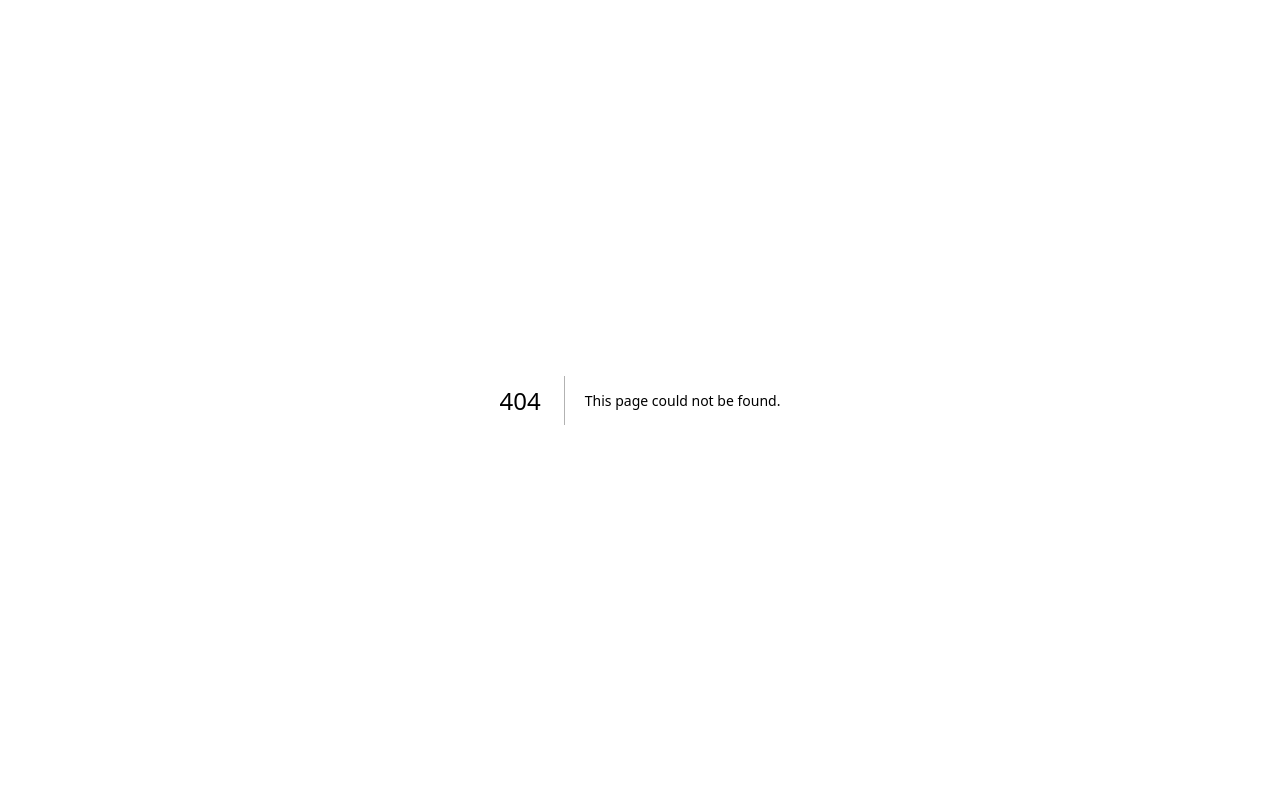
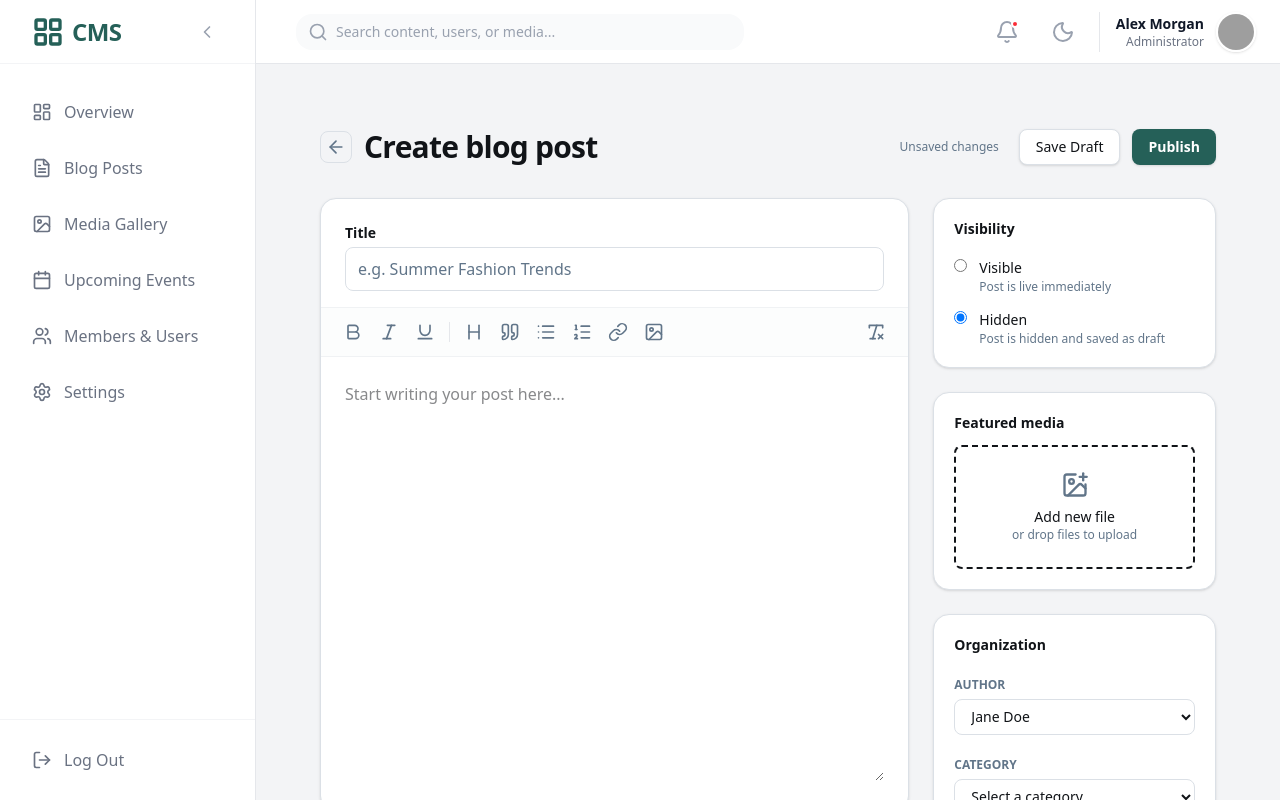
Before and after one commit to dominicnaatey/custom_cm_dashboard, a Next.js app: page /blog/create in a window 1280 px wide. Before the commit this address had no page. Built offline with nearby package versions, Linux system fonts and the light colour scheme; grey boxes are pictures that could not be loaded.

Commit message:
add create blog post page and component

```diff
--- /dev/null
+++ b/app/blog/create/page.tsx
@@ -0,0 +1,10 @@
+import MainLayout from '@/components/MainLayout';
+import { CreateBlogPost } from '@/components/CreateBlogPost';
+
+export default function CreateBlogPostPage() {
+  return (
+    <MainLayout>
+      <CreateBlogPost />
+    </MainLayout>
+  );
+}
--- a/components/BlogPostsTable.tsx
+++ b/components/BlogPostsTable.tsx
@@ -1,6 +1,7 @@
 'use client';
 
 import React from 'react';
+import Link from 'next/link';
 import { Plus, Filter, ArrowUpDown, Edit, Trash } from 'lucide-react';
 
 export default function BlogPostsTable() {
@@ -17,10 +18,12 @@ export default function BlogPostsTable() {
           </p>
         </div>
 
-        <button className="bg-primary hover:bg-primary-hover text-white px-5 py-2.5 rounded-lg shadow-lg shadow-primary/30 flex items-center gap-2 transition-all active:scale-95">
-          <Plus className="w-4 h-4" />
-          <span className="text-sm font-medium">Create Post</span>
-        </button>
+        <Link href="/blog/create">
+          <button className="bg-primary hover:bg-primary-hover text-white px-5 py-2.5 rounded-lg shadow-lg shadow-primary/30 flex items-center gap-2 transition-all active:scale-95">
+            <Plus className="w-4 h-4" />
+            <span className="text-sm font-medium">Create Post</span>
+          </button>
+        </Link>
       </div>
 
       {/* Card */}
--- /dev/null
+++ b/components/CreateBlogPost.tsx
@@ -0,0 +1,203 @@
+'use client';
+
+import React from 'react';
+import Link from 'next/link';
+import {
+  ArrowLeft,
+  Bold,
+  Italic,
+  Underline,
+  Heading,
+  Quote,
+  List,
+  ListOrdered,
+  Link as LinkIcon,
+  Image as ImageIcon,
+  RemoveFormatting,
+  ImagePlus
+} from 'lucide-react';
+
+export function CreateBlogPost() {
+  return (
+    <div className="flex-grow w-full max-w-[1200px] mx-auto p-4 md:p-6 lg:p-8 bg-background-light dark:bg-background-dark text-[#111418] dark:text-white font-sans min-h-screen">
+      {/* Page Action Header */}
+      <div className="flex flex-col sm:flex-row sm:items-center justify-between gap-4 mb-8">
+        <div className="flex items-center gap-3">
+          <Link href="/blog">
+            <button className="flex items-center justify-center size-8 rounded-lg border border-[#dbe0e6] dark:border-gray-700 hover:bg-gray-50 dark:hover:bg-gray-800 text-[#617589] transition-colors">
+              <ArrowLeft className="w-5 h-5" />
+            </button>
+          </Link>
+          <h1 className="text-[#111418] dark:text-white text-2xl md:text-3xl font-black leading-tight tracking-tight">
+            Create blog post
+          </h1>
+        </div>
+
+        <div className="flex items-center gap-3">
+          <span className="text-xs font-medium text-[#617589] mr-2 hidden sm:block">
+            Unsaved changes
+          </span>
+          <button className="flex items-center justify-center rounded-lg h-9 px-4 bg-white dark:bg-gray-800 border border-[#dbe0e6] dark:border-gray-700 text-sm font-medium hover:bg-gray-50 dark:hover:bg-gray-700 transition-colors shadow-sm">
+            Save Draft
+          </button>
+          <button className="flex items-center justify-center rounded-lg h-9 px-4 bg-primary hover:bg-primary/90 text-white text-sm font-bold shadow-sm transition-colors">
+            Publish
+          </button>
+        </div>
+      </div>
+
+      <div className="grid grid-cols-1 lg:grid-cols-3 gap-6">
+        {/* Left Column */}
+        <div className="lg:col-span-2 flex flex-col gap-6">
+          {/* Editor */}
+          <div className="bg-white dark:bg-[#1e293b] rounded-xl shadow border border-[#dbe0e6] dark:border-gray-700 overflow-hidden">
+            <div className="p-6 pb-2">
+              <label className="block mb-2">
+                <p className="text-sm font-semibold pb-1">Title</p>
+                <input
+                  className="w-full rounded-lg border border-[#dbe0e6] dark:border-gray-600 bg-white dark:bg-gray-800 h-11 px-3 text-base placeholder:text-[#617589] focus:outline-0 focus:ring-2 focus:ring-primary/20"
+                  placeholder="e.g. Summer Fashion Trends"
+                />
+              </label>
+            </div>
+
+            {/* Toolbar */}
+            <div className="px-4 py-2 border-y border-[#f0f2f4] dark:border-gray-700 flex items-center gap-1 bg-[#fcfdfd] dark:bg-[#1e293b]">
+              <button className="p-1.5 rounded hover:bg-gray-100 dark:hover:bg-gray-700 text-[#617589] transition-colors">
+                <Bold className="w-5 h-5" />
+              </button>
+              <button className="p-1.5 rounded hover:bg-gray-100 dark:hover:bg-gray-700 text-[#617589] transition-colors">
+                <Italic className="w-5 h-5" />
+              </button>
+              <button className="p-1.5 rounded hover:bg-gray-100 dark:hover:bg-gray-700 text-[#617589] transition-colors">
+                <Underline className="w-5 h-5" />
+              </button>
+
+              <div className="w-px h-5 bg-gray-200 dark:bg-gray-700 mx-1" />
+
+              <button className="p-1.5 rounded hover:bg-gray-100 dark:hover:bg-gray-700 text-[#617589] transition-colors">
+                <Heading className="w-5 h-5" />
+              </button>
+              <button className="p-1.5 rounded hover:bg-gray-100 dark:hover:bg-gray-700 text-[#617589] transition-colors">
+                <Quote className="w-5 h-5" />
+              </button>
+              <button className="p-1.5 rounded hover:bg-gray-100 dark:hover:bg-gray-700 text-[#617589] transition-colors">
+                <List className="w-5 h-5" />
+              </button>
+              <button className="p-1.5 rounded hover:bg-gray-100 dark:hover:bg-gray-700 text-[#617589] transition-colors">
+                <ListOrdered className="w-5 h-5" />
+              </button>
+              <button className="p-1.5 rounded hover:bg-gray-100 dark:hover:bg-gray-700 text-[#617589] transition-colors">
+                <LinkIcon className="w-5 h-5" />
+              </button>
+              <button className="p-1.5 rounded hover:bg-gray-100 dark:hover:bg-gray-700 text-[#617589] transition-colors">
+                <ImageIcon className="w-5 h-5" />
+              </button>
+
+              <button className="ml-auto p-1.5 rounded hover:bg-gray-100 dark:hover:bg-gray-700 text-[#617589]">
+                <RemoveFormatting className="w-5 h-5" />
+              </button>
+            </div>
+
+            {/* Editor Area */}
+            <div className="p-6 min-h-[400px]">
+              <textarea
+                className="w-full min-h-[400px] border-none focus:ring-0 p-0 bg-transparent resize-y text-base leading-relaxed"
+                placeholder="Start writing your post here..."
+              />
+            </div>
+          </div>
+
+          {/* Excerpt */}
+          <div className="bg-white dark:bg-[#1e293b] rounded-xl shadow border border-[#dbe0e6] dark:border-gray-700 p-6">
+            <div className="flex items-center justify-between mb-4">
+              <h3 className="text-base font-bold">Excerpt</h3>
+              <button className="text-primary text-sm font-medium hover:underline">
+                Edit SEO listing
+              </button>
+            </div>
+            <p className="text-[#617589] text-sm mb-3">
+              Add a summary of the post to appear on your home page or blog.
+            </p>
+            <textarea
+              className="w-full rounded-lg border border-[#dbe0e6] dark:border-gray-600 bg-white dark:bg-gray-800 p-3 text-sm min-h-[100px] resize-none focus:ring-2 focus:ring-primary/20"
+              placeholder="Write a brief summary..."
+            />
+          </div>
+        </div>
+
+        {/* Right Column */}
+        <div className="lg:col-span-1 flex flex-col gap-6">
+          {/* Visibility */}
+          <div className="bg-white dark:bg-[#1e293b] rounded-xl shadow border border-[#dbe0e6] dark:border-gray-700 p-5">
+            <h3 className="text-sm font-bold mb-4">Visibility</h3>
+
+            <label className="flex items-start gap-3 cursor-pointer">
+              <input type="radio" name="visibility" className="mt-1 text-primary" />
+              <div>
+                <span className="text-sm font-medium">Visible</span>
+                <p className="text-xs text-[#617589]">
+                  Post is live immediately
+                </p>
+              </div>
+            </label>
+
+            <label className="flex items-start gap-3 cursor-pointer mt-3">
+              <input
+                type="radio"
+                name="visibility"
+                defaultChecked
+                className="mt-1 text-primary"
+              />
+              <div>
+                <span className="text-sm font-medium">Hidden</span>
+                <p className="text-xs text-[#617589]">
+                  Post is hidden and saved as draft
+                </p>
+              </div>
+            </label>
+          </div>
+
+          {/* Featured Media */}
+          <div className="bg-white dark:bg-[#1e293b] rounded-xl shadow border border-[#dbe0e6] dark:border-gray-700 p-5">
+            <h3 className="text-sm font-bold mb-3">Featured media</h3>
+            <div className="border-2 border-dashed rounded-lg p-6 text-center hover:bg-gray-50 dark:hover:bg-gray-800 cursor-pointer">
+              <ImagePlus className="w-7 h-7 mx-auto text-[#617589]" />
+              <p className="text-sm font-medium mt-2">Add new file</p>
+              <p className="text-xs text-[#617589]">
+                or drop files to upload
+              </p>
+            </div>
+          </div>
+
+          {/* Organization */}
+          <div className="bg-white dark:bg-[#1e293b] rounded-xl shadow border border-[#dbe0e6] dark:border-gray-700 p-5">
+            <h3 className="text-sm font-bold mb-4">Organization</h3>
+
+            <label className="block mb-4">
+              <span className="text-xs font-semibold text-[#617589] uppercase">
+                Author
+              </span>
+              <select className="w-full mt-1 rounded-lg h-9 px-3 bg-white dark:bg-gray-800 border border-[#dbe0e6] dark:border-gray-600 text-sm">
+                <option>Jane Doe</option>
+                <option>John Smith</option>
+              </select>
+            </label>
+
+            <label className="block">
+              <span className="text-xs font-semibold text-[#617589] uppercase">
+                Category
+              </span>
+              <select className="w-full mt-1 rounded-lg h-9 px-3 bg-white dark:bg-gray-800 border border-[#dbe0e6] dark:border-gray-600 text-sm">
+                <option value="">Select a category</option>
+                <option>News</option>
+                <option>Tutorials</option>
+                <option>Product Updates</option>
+              </select>
+            </label>
+          </div>
+        </div>
+      </div>
+    </div>
+  );
+}
```
